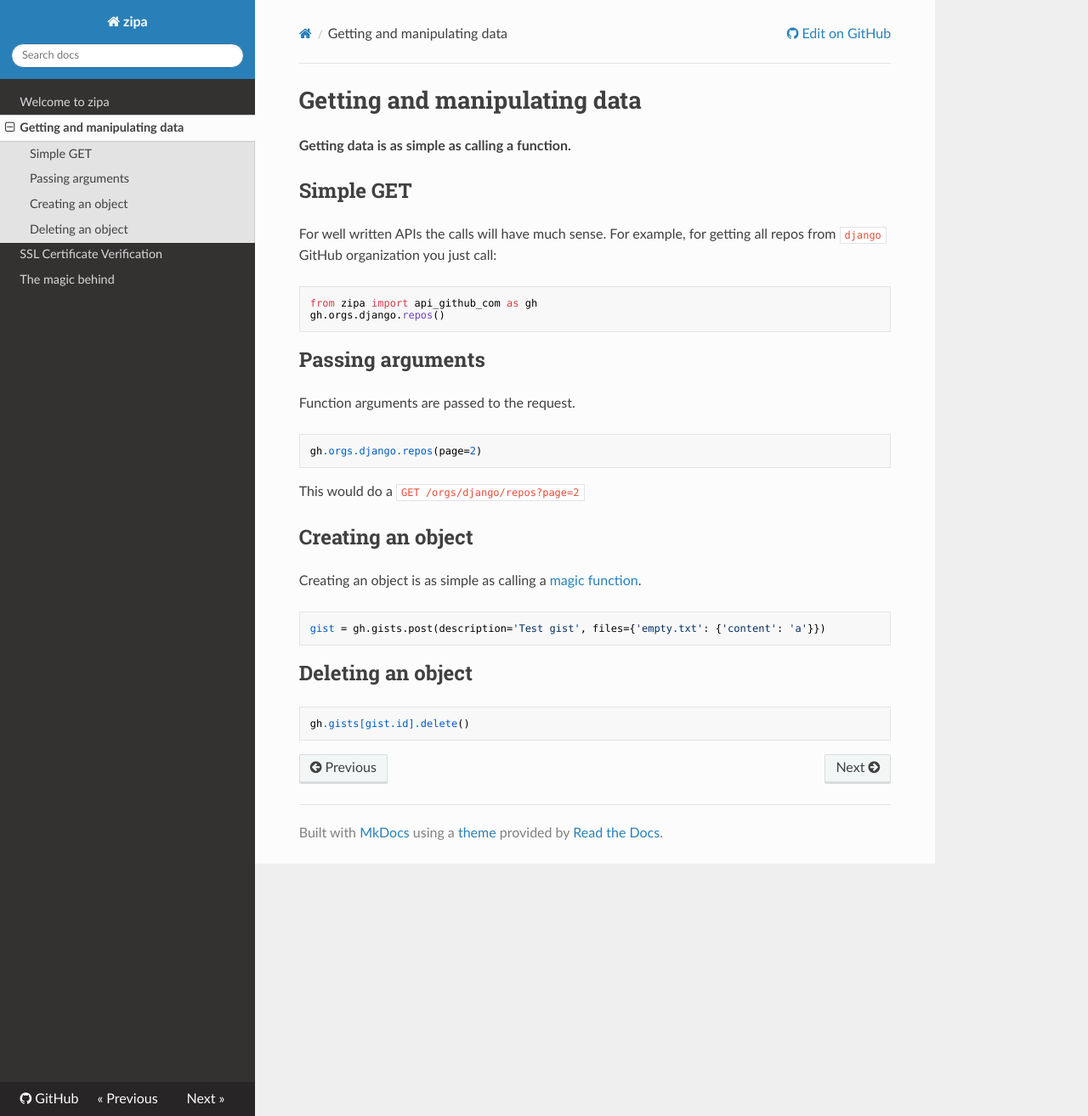
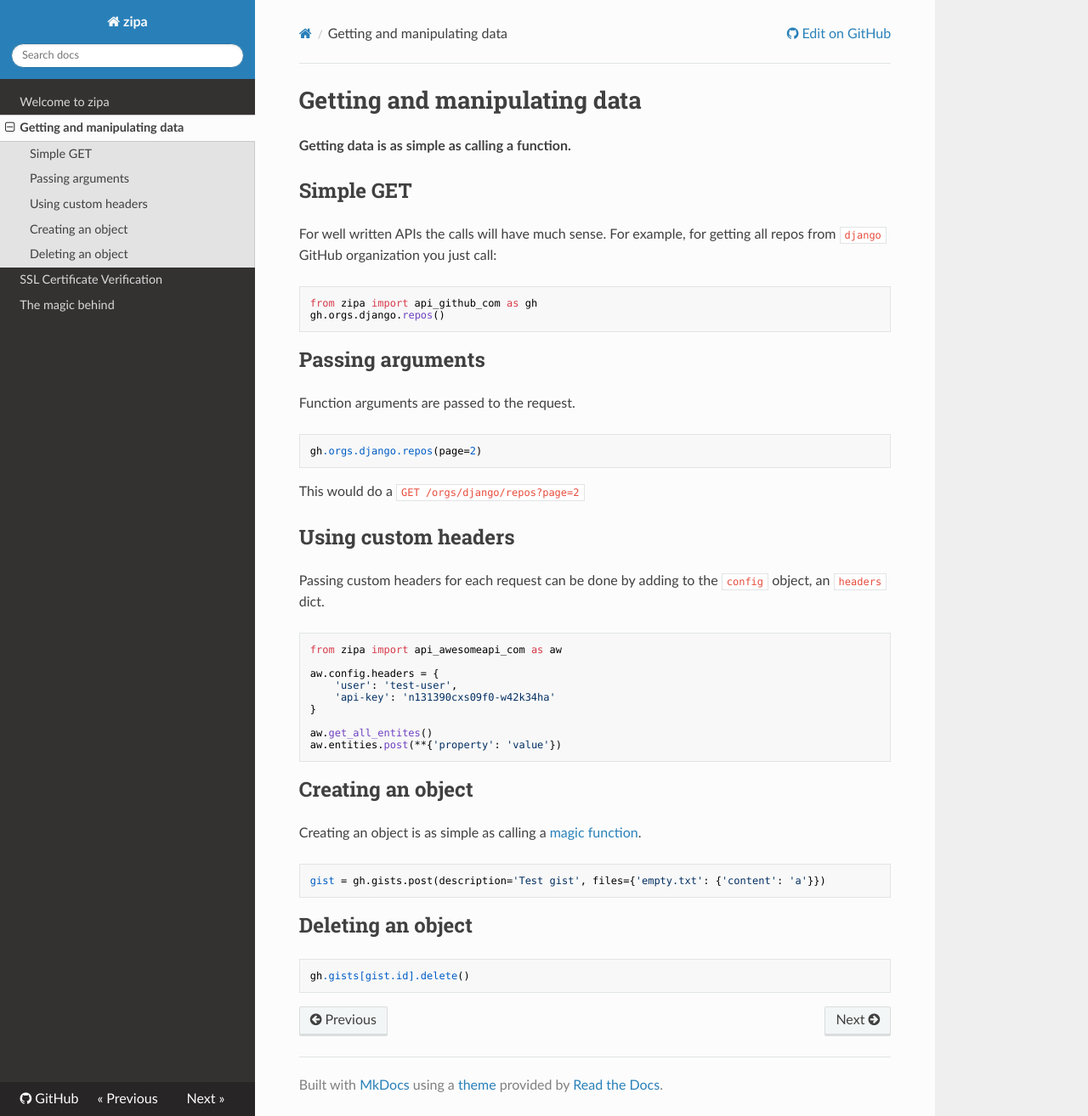
Before and after one commit to presslabs/zipa, an MkDocs documentation site: the page built from docs/getting-and-manipulating-data.md, in a window 1280 px wide and 1314 px high. Shown: the whole window at 85% size. Built offline with MkDocs 1.6.1, drawn with Linux system fonts in a browser that asks for light colours; nearby versions of some CDN libraries.

Commit message:
Update docs with regards to custom headers behaviour.

````diff
--- a/docs/getting-and-manipulating-data.md
+++ b/docs/getting-and-manipulating-data.md
@@ -22,6 +22,23 @@
 
 This would do a `GET /orgs/django/repos?page=2`
 
+## Using custom headers
+
+Passing custom headers for each request can be done by adding to the `config`
+object, an `headers` dict.
+
+```
+from zipa import api_awesomeapi_com as aw
+
+aw.config.headers = {
+    'user': 'test-user',
+    'api-key': 'n131390cxs09f0-w42k34ha'
+}
+
+aw.get_all_entites()
+aw.entities.post(**{'property': 'value'})
+```
+
 ## Creating an object
 
 Creating an object is as simple as calling a [magic function](/magic/#functions).
````
